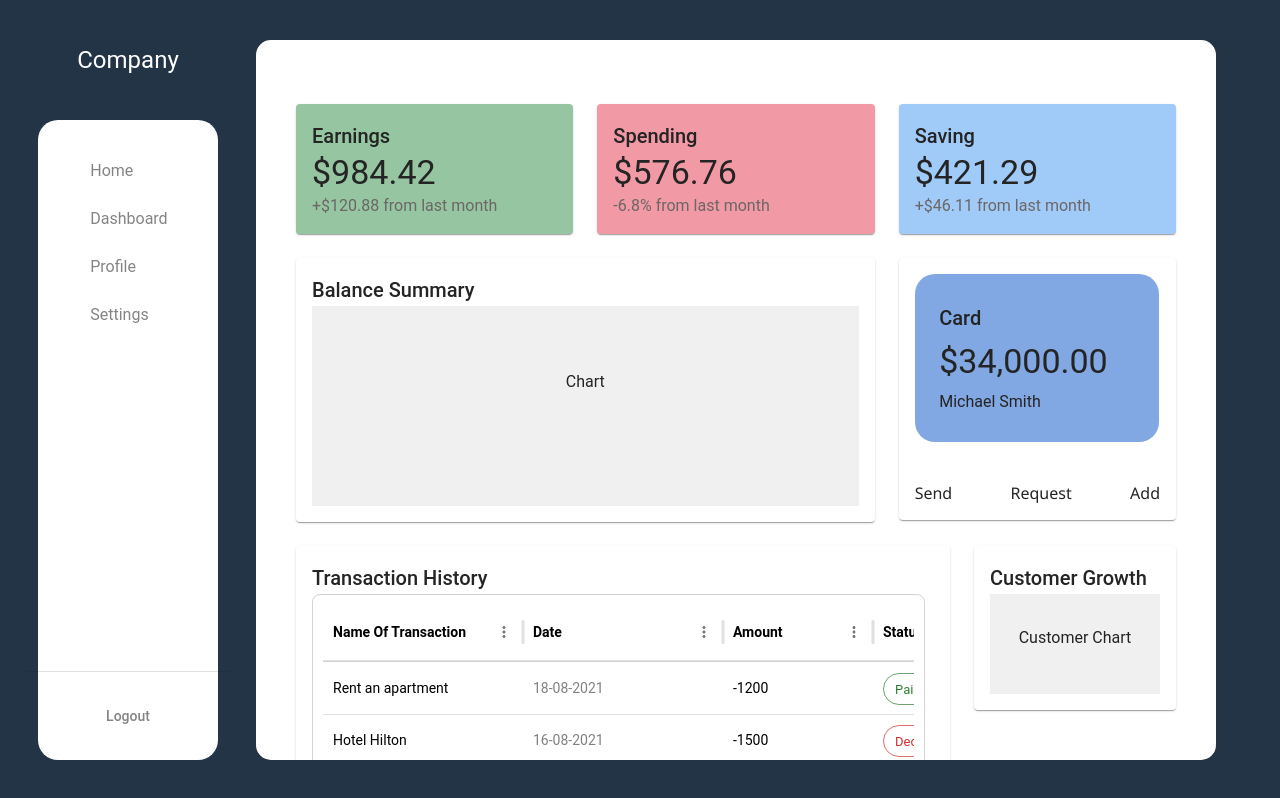
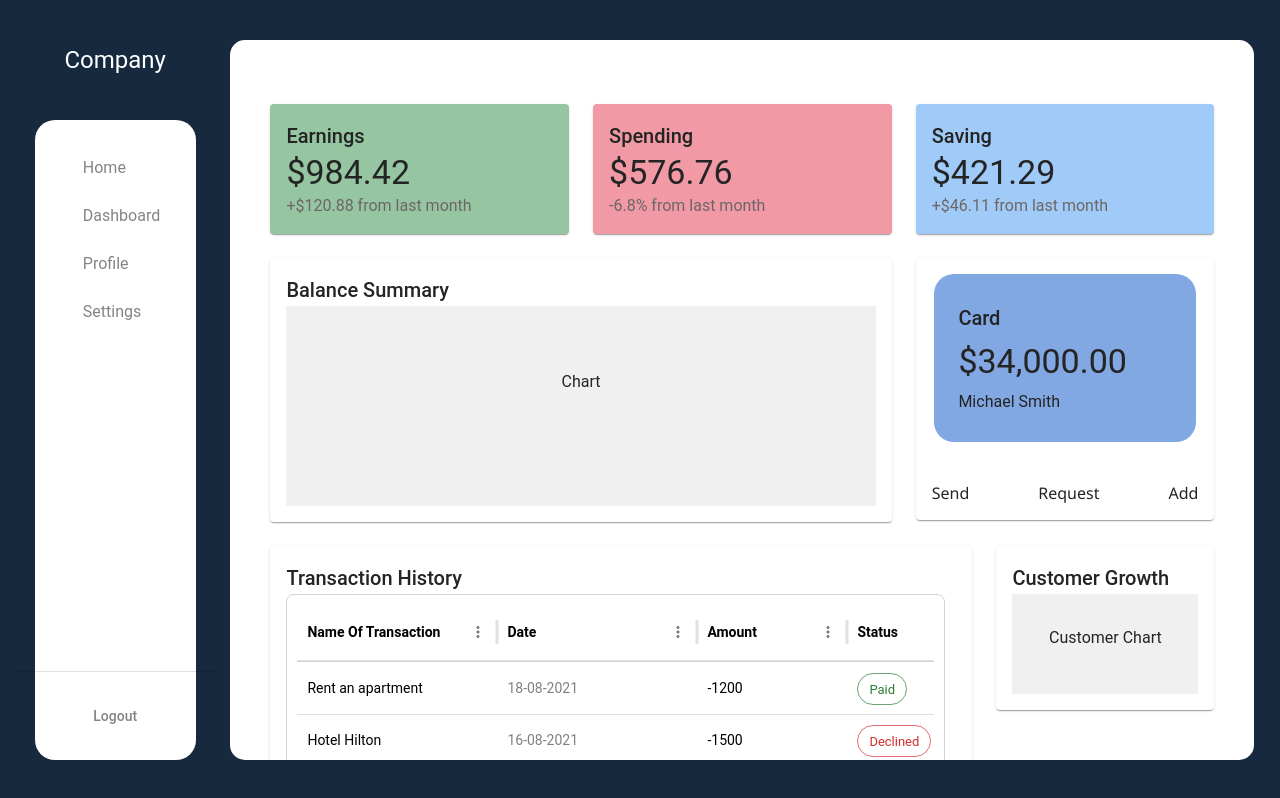
Before and after one commit to Blezix/DashboardLatest, a React (Create React App) app: page / in a window 1280 px wide. Built offline with nearby package versions, Linux system fonts and the light colour scheme.

Commit message:
Small cosmetic changes

```diff
--- a/src/App.js
+++ b/src/App.js
@@ -10,8 +10,9 @@ function App() {
             <Sidebar />
             <Box className="content"  display="flex" sx={{
                 height:"90vh",
-                width:"75%",
-                overflowX: "auto",
+                width:"80%",
+                overflowX: "hidden",
+                overflowY: "scroll",
                 background:"white",
                 mt:"auto",
                 mb:"auto",
--- a/src/index.css
+++ b/src/index.css
@@ -4,7 +4,7 @@ body {
     "Fira Sans", "Droid Sans", "Helvetica Neue", sans-serif;
   -webkit-font-smoothing: antialiased;
   -moz-osx-font-smoothing: grayscale;
-  background-color: #243447;
+  background-color: #17293e;
 }
 
 code {
--- a/src/scenes/global/Sidebar.jsx
+++ b/src/scenes/global/Sidebar.jsx
@@ -24,7 +24,7 @@ const Sidebar = () => {
   return (
     <Box
       sx={{
-        width: { xs: "100%", sm: "20%" },
+        width: { xs: "0", sm: "18%" },
         height: "100vh",
         position: "sticky",
         top: 0,
```
